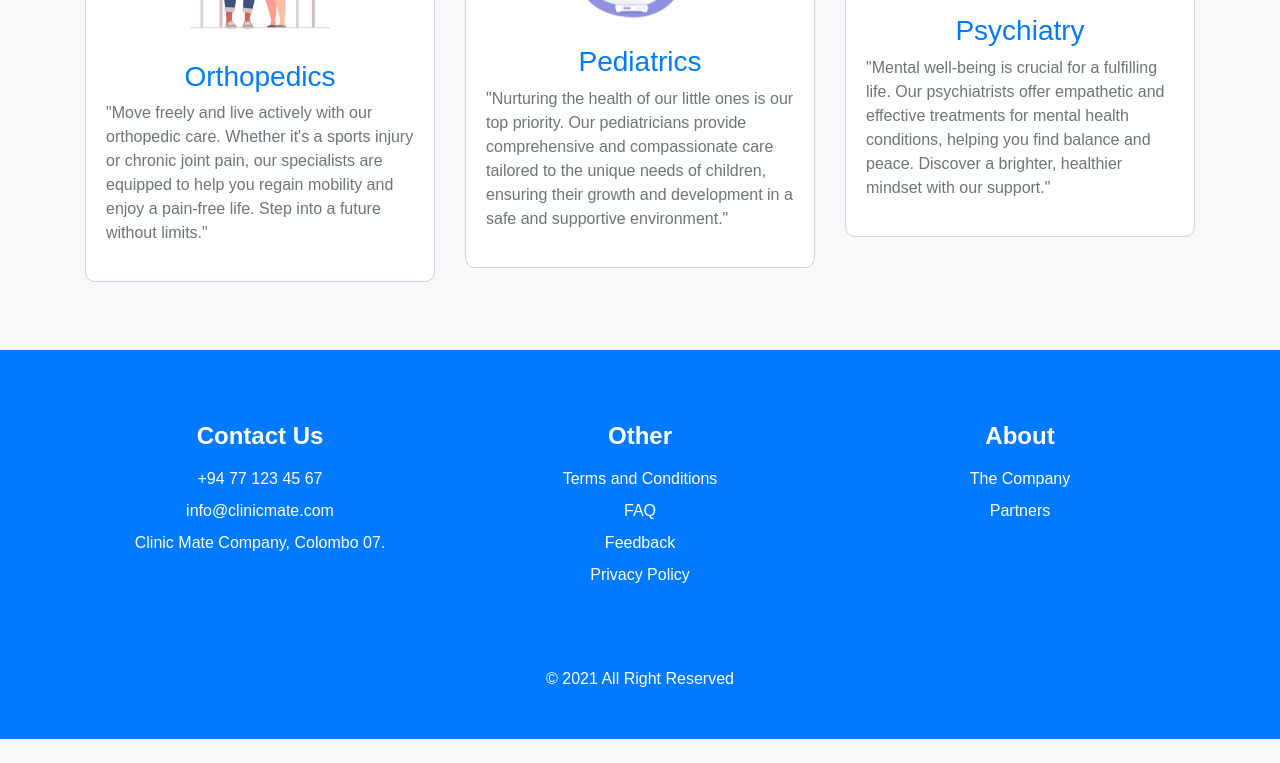
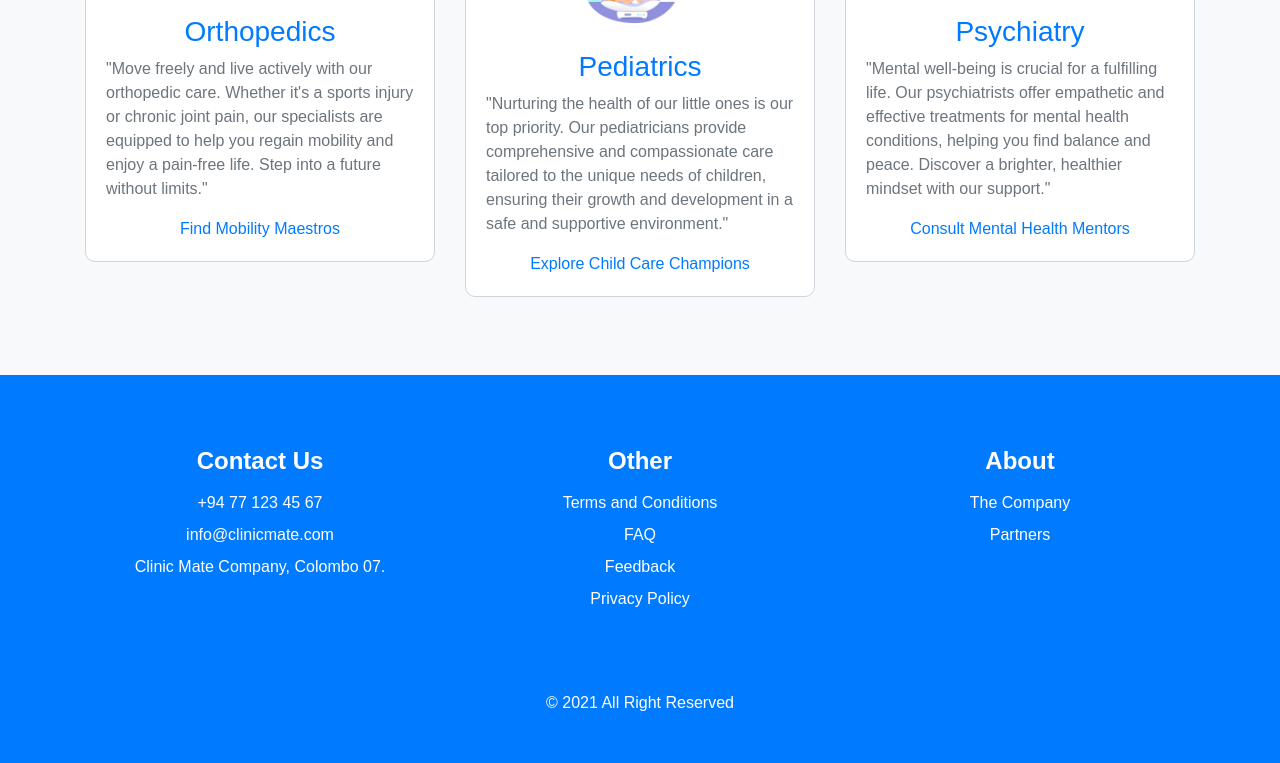
Before and after one commit to sasi1219/EChannelling, a Django app: page / in a window 1280 px wide. Shown: the part 1416-2179 px from the top of the page. Before the commit the page ends 2155 px from the top, so only its background shows below. Run offline with Django 5.2, Linux system fonts and the light colour scheme; some libraries are stand-ins or nearby versions.

Commit message:
Changes to the specialization cards and the footer in the homepage

```diff
--- a/appointments/Templates/appointments/index.html
+++ b/appointments/Templates/appointments/index.html
@@ -133,6 +133,7 @@
                 <h3>Cardiology</h3>
                 <p>"Heart health is at the core of what we do. Our expert cardiologists are dedicated to providing comprehensive care for all your cardiovascular needs. Trust us with your heart, and feel the difference in every beat."
 </p>
+                <a href="view-doctors.html?specialization=cardiology" class="view-link">Meet Your Heart Heroes</a>
             </div>
         </div>
         <!-- Dermatology -->
@@ -142,6 +143,7 @@
                 <h3>Dermatology</h3>
                 <p>"Reveal your best skin with our dermatology specialists. From acne to complex skin conditions, our experts offer personalized care to keep your skin healthy and glowing. Embrace confidence with flawless skin."
 </p>
+                <a href="view-doctors.html?specialization=dermatology" class="view-link">Discover Skin Saviors</a>
             </div>
         </div>
         <!-- Neurology -->
@@ -151,6 +153,7 @@
                 <h3>Neurology</h3>
                 <p>"Your brain and nervous system deserve the best care. Our neurologists are here to diagnose and treat a wide range of neurological disorders with precision and compassion. Experience a life in sync with your mind."
 </p>
+                <a href="view-doctors.html?specialization=neurology" class="view-link">Connect with Mind Masters</a>
             </div>
         </div>
         <!-- Orthopedics -->
@@ -160,6 +163,7 @@
                 <h3>Orthopedics</h3>
                 <p>"Move freely and live actively with our orthopedic care. Whether it's a sports injury or chronic joint pain, our specialists are equipped to help you regain mobility and enjoy a pain-free life. Step into a future without limits."
 </p>
+                <a href="view-doctors.html?specialization=neurology" class="view-link">Find Mobility Maestros</a>
             </div>
         </div>
         <!-- Pediatrics -->
@@ -169,6 +173,7 @@
                 <h3>Pediatrics</h3>
                 <p>"Nurturing the health of our little ones is our top priority. Our pediatricians provide comprehensive and compassionate care tailored to the unique needs of children, ensuring their growth and development in a safe and supportive environment."
 </p>
+                <a href="view-doctors.html?specialization=pediatrics" class="view-link">Explore Child Care Champions</a>
             </div>
         </div>
         <!-- Psychiatry -->
@@ -177,6 +182,7 @@
                 <img src="{% static 'images/psychiatric.jpg' %}" alt="psychiatric" class="specialty-image">
                 <h3>Psychiatry</h3>
                 <p>"Mental well-being is crucial for a fulfilling life. Our psychiatrists offer empathetic and effective treatments for mental health conditions, helping you find balance and peace. Discover a brighter, healthier mindset with our support."</p>
+                <a href="view-doctors.html?specialization=psychiatric" class="view-link">Consult Mental Health Mentors</a>
             </div>
         </div>
     </div>
--- a/appointments/static/appointments/styles.css
+++ b/appointments/static/appointments/styles.css
@@ -135,16 +135,17 @@ body {
     border-radius: 10px;
     font-family: 'Segoe UI Semibold', sans-serif;
     padding: 20px;
-    margin-bottom: 20px;
+    margin-bottom: 30px;
     display: flex;
     align-items: center;
     text-align: left;
     flex-direction: column;
     transition: all 0.3s ease;
+
 }
 
 .specialty-image {
-    max-width: 150px; /* Adjusted size */
+    max-width: 140px; /* Adjusted size */
     margin-bottom: 1rem;
 }
 
@@ -165,6 +166,7 @@ body {
 footer {
     background-color: #007bff;
     color: #fff;
+    font-family: 'Segoe UI Semibold', sans-serif;
     margin-top: 50px;
     padding: 50px 0;
     text-align: center;
```
Also changed, not shown: appointments/static/images/cardiology.jpg (deleted), appointments/static/images/dermatology.jpg (deleted), appointments/static/images/neurology.jpg (deleted), appointments/static/images/orthopaedics.jpg (deleted), appointments/static/images/psychiatric.jpg (deleted).
